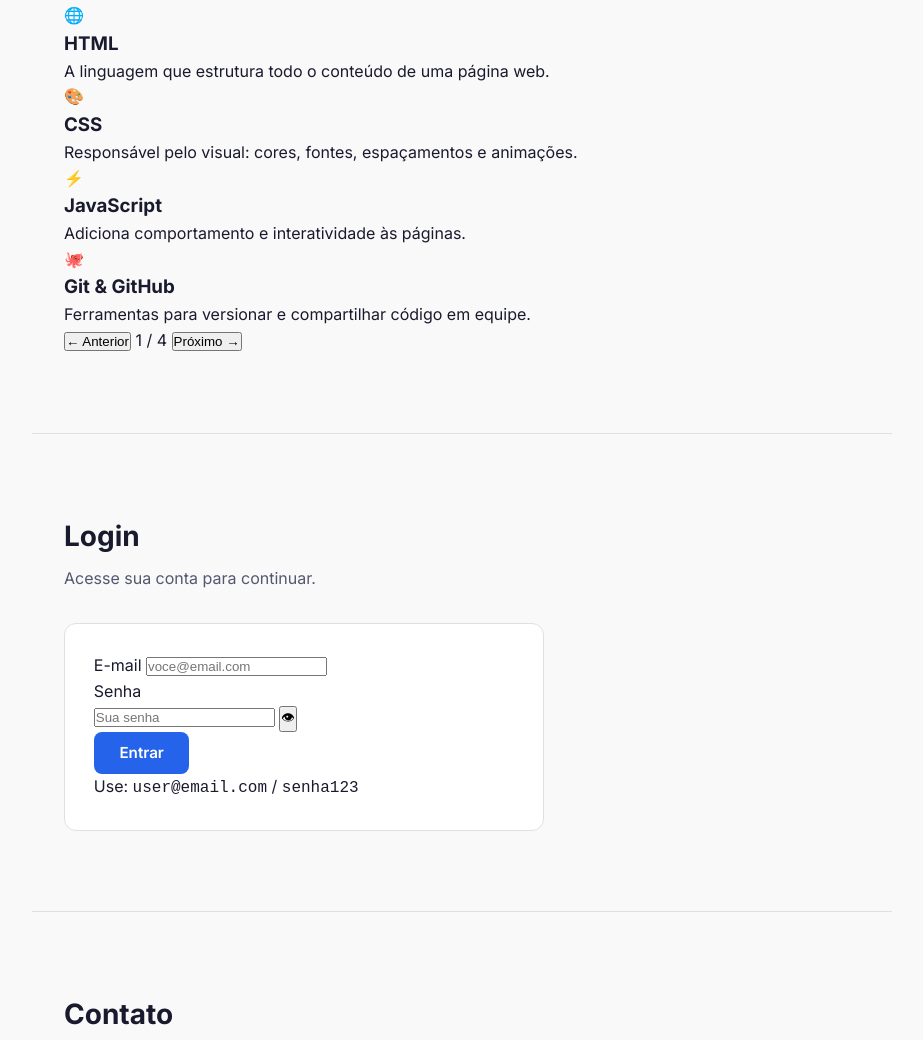
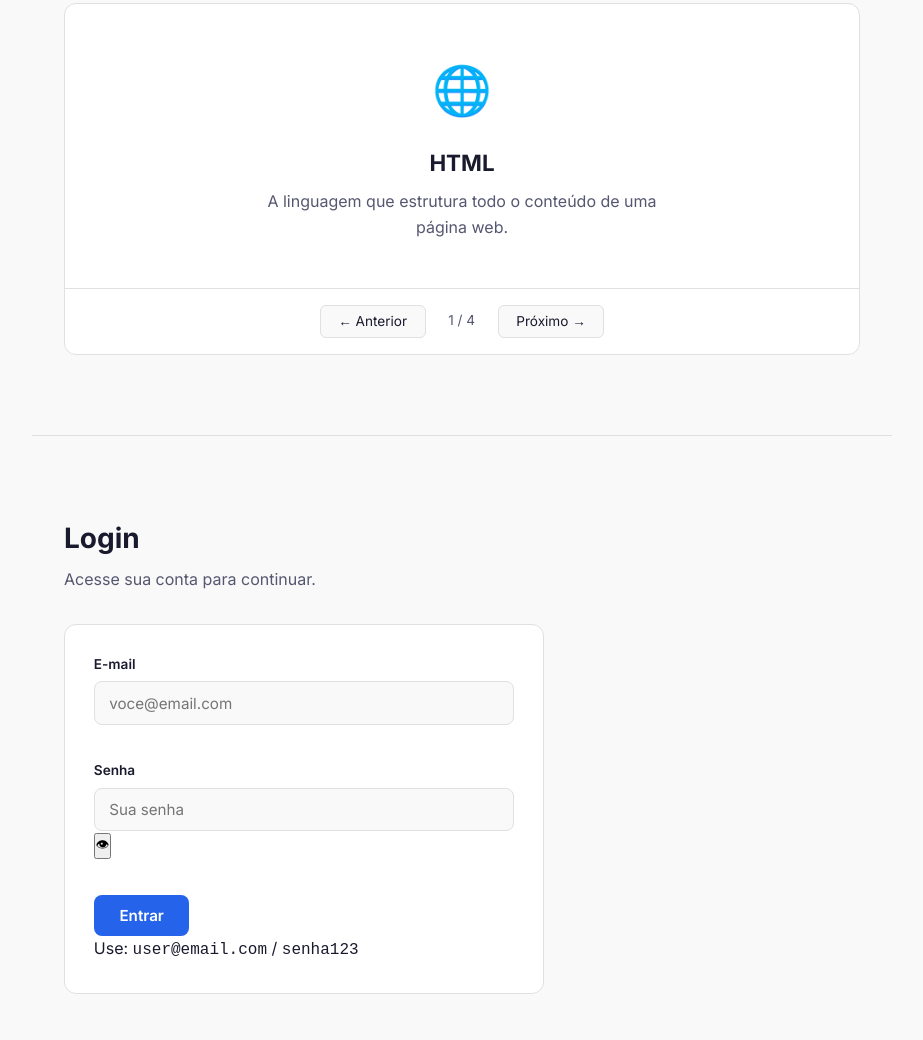
Before and after one commit to Leonardo-Porto-S/Sprint-Web, a plain HTML site: page index.html in a window 1280 px wide. Shown: the part 1112-2152 px from the top of the page, without its empty margins (178-1101 px from the left). Drawn offline with Linux system fonts and the light colour scheme.

Commit message:
fazendo o slide show e o formulario

```diff
--- a/style.css
+++ b/style.css
@@ -247,3 +247,120 @@ h2 {
 .escondido {
   display: none !important;
 }
+
+.slideshow {
+  background: var(--fundo-card);
+  border: 1px solid var(--borda);
+  border-radius: 12px;
+  overflow: hidden;
+}
+
+.slide {
+  display: none;
+  padding: 3rem 2rem;
+  text-align: center;
+}
+
+.slide.ativo {
+  display: block;
+}
+
+.slide-icone {
+  font-size: 3rem;
+  margin-bottom: 1rem;
+}
+
+.slide h3 {
+  font-size: 1.4rem;
+  font-weight: 700;
+  margin-bottom: 0.5rem;
+}
+
+.slide p {
+  color: var(--texto-suave);
+  max-width: 400px;
+  margin: 0 auto;
+}
+
+.slide-controles {
+  display: flex;
+  align-items: center;
+  justify-content: center;
+  gap: 1rem;
+  padding: 1rem;
+  border-top: 1px solid var(--borda);
+}
+
+.slide-controles button {
+  padding: 0.45rem 1.1rem;
+  border: 1px solid var(--borda);
+  border-radius: 6px;
+  background: var(--fundo);
+  color: var(--texto);
+  font-family: var(--fonte);
+  font-size: 0.85rem;
+  cursor: pointer;
+  transition: background 0.2s;
+}
+
+.slide-controles button:hover {
+  background: var(--azul);
+  color: #fff;
+  border-color: var(--azul);
+}
+
+#slide-numero {
+  font-size: 0.85rem;
+  color: var(--texto-suave);
+  min-width: 40px;
+  text-align: center;
+}
+
+.campo {
+  margin-bottom: 1.2rem;
+}
+
+label {
+  display: block;
+  font-size: 0.85rem;
+  font-weight: 600;
+  margin-bottom: 0.35rem;
+  color: var(--texto);
+}
+
+input[type="text"],
+input[type="password"],
+textarea {
+  width: 100%;
+  padding: 0.7rem 0.9rem;
+  border: 1px solid var(--borda);
+  border-radius: 8px;
+  background: var(--fundo);
+  color: var(--texto);
+  font-family: var(--fonte);
+  font-size: 0.95rem;
+  transition: border-color 0.2s;
+  resize: vertical;
+}
+
+input:focus,
+textarea:focus {
+  outline: none;
+  border-color: var(--azul);
+}
+
+input.valido {
+  border-color: var(--verde);
+}
+
+input.invalido {
+  border-color: var(--vermelho);
+}
+
+.erro {
+  display: block;
+  font-size: 0.78rem;
+  color: var(--vermelho);
+  margin-top: 0.25rem;
+  min-height: 1em;
+}
```
